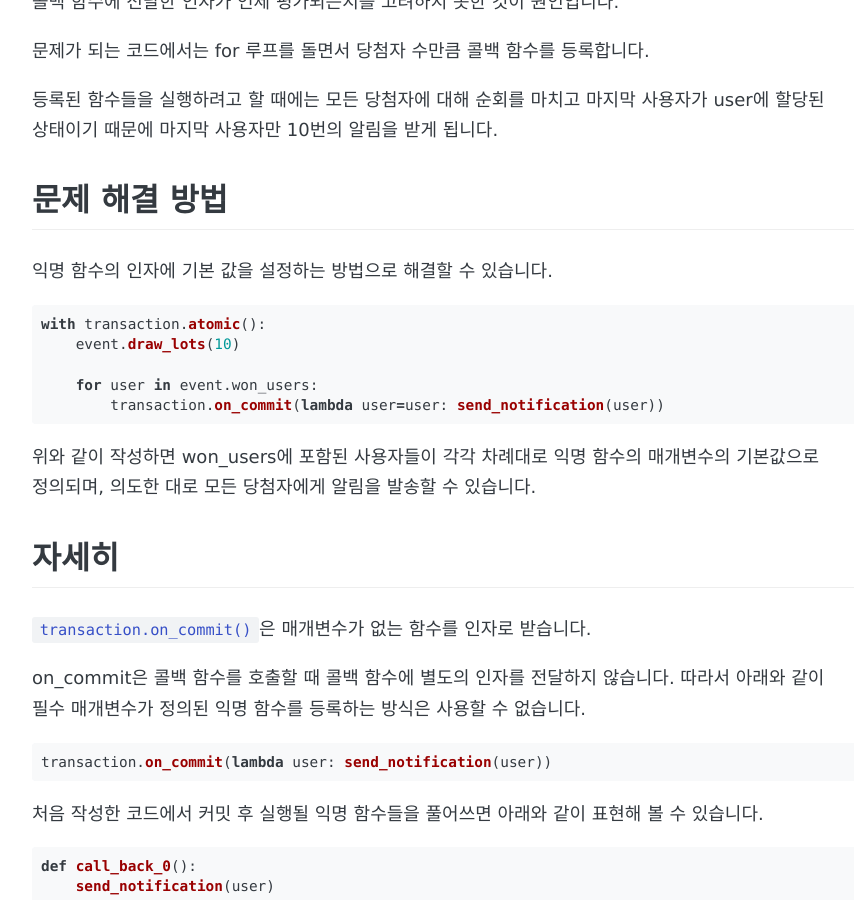
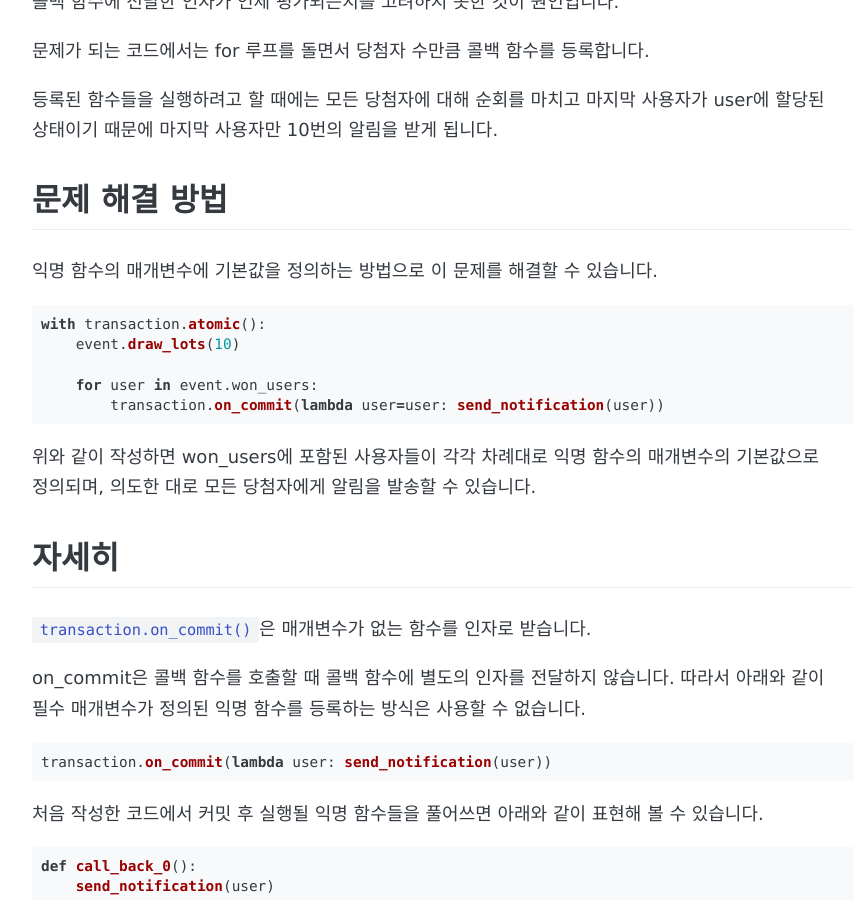
Before and after one commit to 8percent/8percent.github.io, a Jekyll site: the page built from _posts/2020-10-26-transaction-on-commit.md, in a window 1280 px wide and 900 px high, scrolled down 1104 px. Shown: the whole window, without its empty margins (194-1048 px from the left). Built offline with Jekyll 4.4.1, drawn with Linux system fonts in a browser that asks for light colours; some web fonts are replaced.

Commit message:
Update _posts/2020-10-26-transaction-on-commit.md
Co-authored-by: Bak Yeon O <bakyeono@gmail.com>

````diff
--- a/_posts/2020-10-26-transaction-on-commit.md
+++ b/_posts/2020-10-26-transaction-on-commit.md
@@ -41,7 +41,7 @@ with transaction.atomic():
 
 ## 문제 해결 방법
 
-익명 함수의 인자에 기본 값을 설정하는 방법으로 해결할 수 있습니다.
+익명 함수의 매개변수에 기본값을 정의하는 방법으로 이 문제를 해결할 수 있습니다.
 
 ```python
 with transaction.atomic():
````
